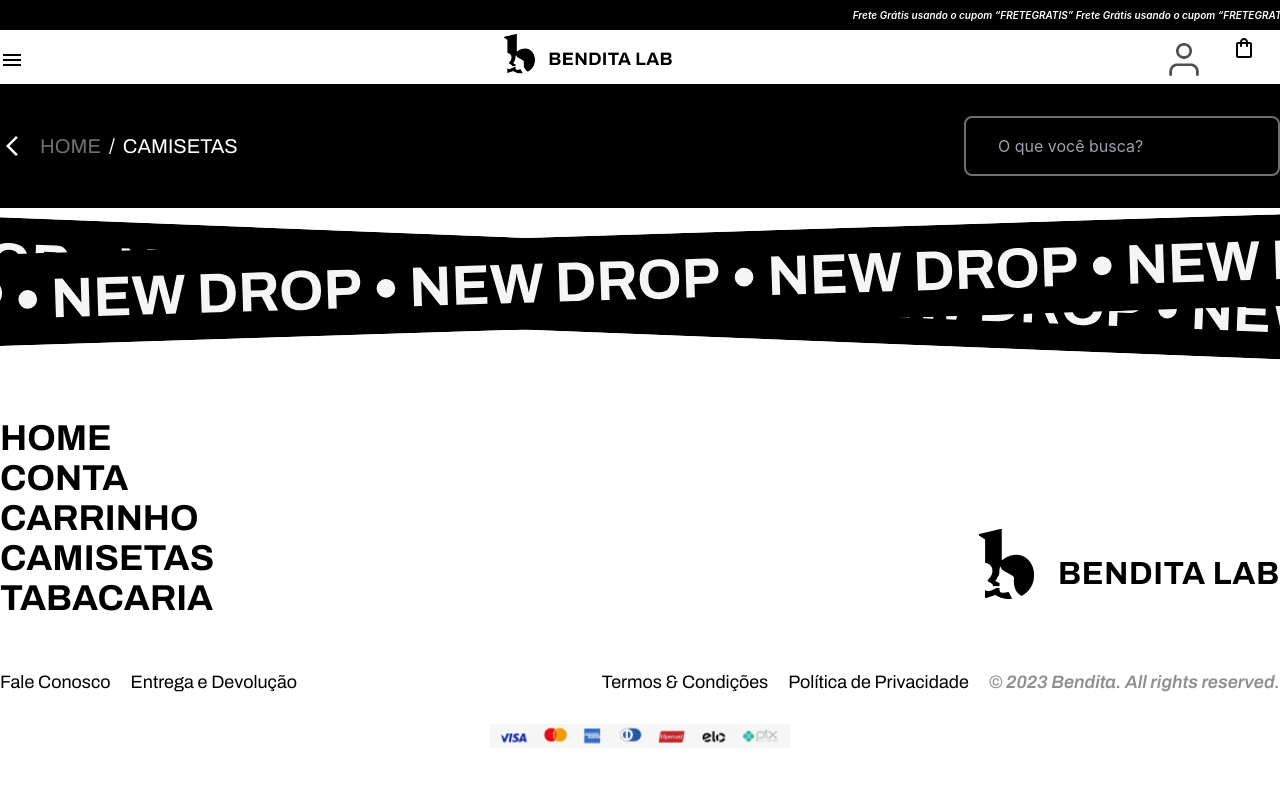
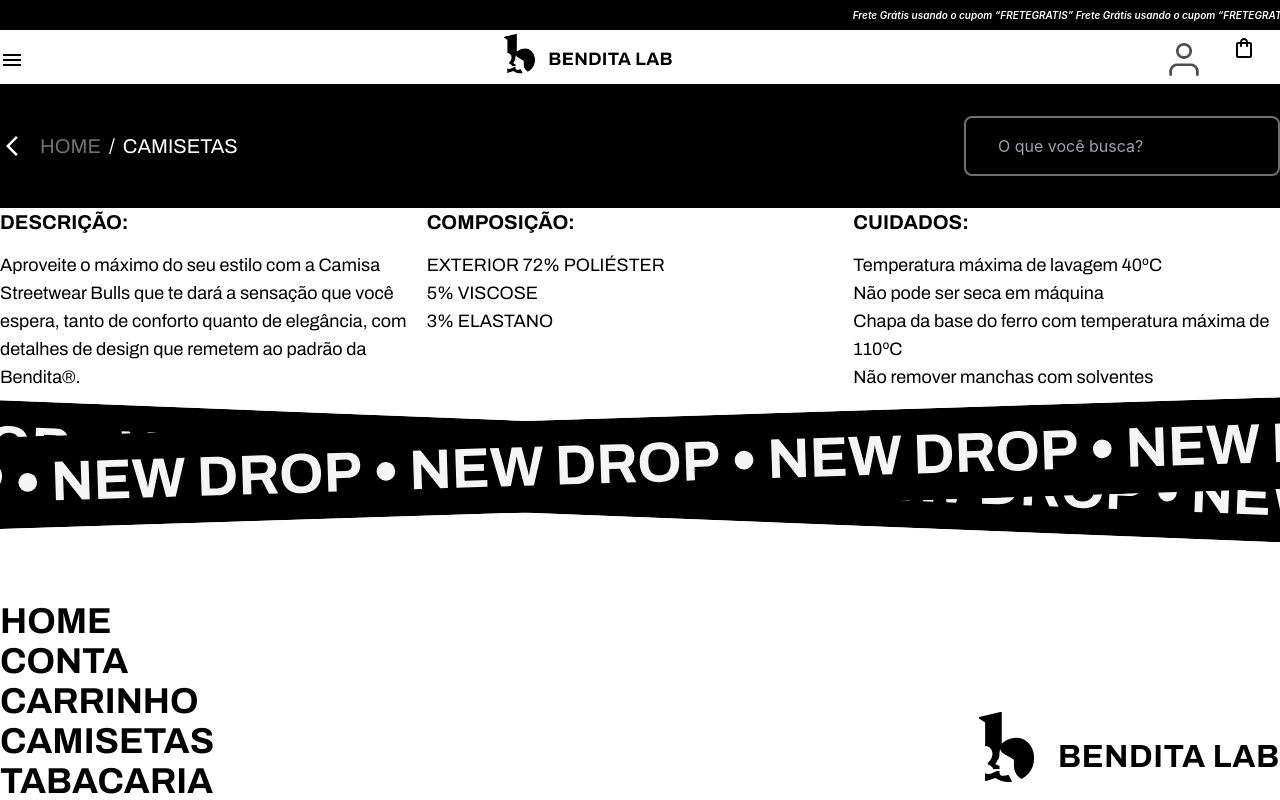
Before and after one commit to rafaellbecom/benditalab, a React (Create React App) app: page /shop/product in a window 1280 px wide. Shown: the top 800 px of the page. Built offline with nearby package versions, Linux system fonts and the light colour scheme.

Commit message:
:sparkles: Add: Descrição SingleProduct, /components/SingleProduct/ProductDescription.tsx

```diff
--- /dev/null
+++ b/src/components/SingleProduct/ProductDescription.tsx.tsx
@@ -0,0 +1,29 @@
+export function ProductDescription(){
+    return(
+        <div className="main container mx-auto flex justify-center items-start">
+            <div className="box w-1/3">
+                <h3 className="font-sans font-black text-xl font-bold uppercase mb-[15px]">Descrição:</h3>
+                <p className="font-sans font-blackmedium text-lg">Aproveite o máximo do seu estilo com a Camisa Streetwear Bulls que te dará a sensação que você espera, tanto de conforto quanto de elegância, com detalhes de design que remetem ao padrão da Bendita®.</p>
+            </div>
+
+            <div className="box w-1/3">
+                <h3 className="font-sans font-black text-xl font-bold uppercase mb-[15px]">Composição:</h3>
+                <ul className="font-sans font-blackmedium text-lg uppercase">
+                    <li>EXTERIOR 72% POLIÉSTER</li>
+                    <li>5% VISCOSE</li>
+                    <li>3% ELASTANO</li>
+                </ul>
+            </div>
+
+            <div className="box w-1/3">
+                <h3 className="font-sans font-black text-xl font-bold uppercase mb-[15px]">Cuidados:</h3>
+                <ul className="font-sans font-blackmedium text-lg">
+                    <li>Temperatura máxima de lavagem 40ºC</li>
+                    <li>Não pode ser seca em máquina</li>
+                    <li>Chapa da base do ferro com temperatura máxima de 110ºC</li>
+                    <li>Não remover manchas com solventes</li>
+                </ul>
+            </div>
+        </div>
+    )
+}
--- a/src/pages/SingleProduct.tsx
+++ b/src/pages/SingleProduct.tsx
@@ -1,12 +1,15 @@
 import { Header } from "../components/Header/Header";
 import { Footer } from "../components/Footer";
 import { Breadcrumbs } from "../components/Breadcrumbs";
+import { ProductDescription } from "../components/SingleProduct/ProductDescription.tsx"
 
 export function SingleProduct(){
     return(
         <div className="main">
             <Header></Header>
             <Breadcrumbs></Breadcrumbs>
+
+            <ProductDescription></ProductDescription>
             <Footer></Footer>
         </div>
     )
```
